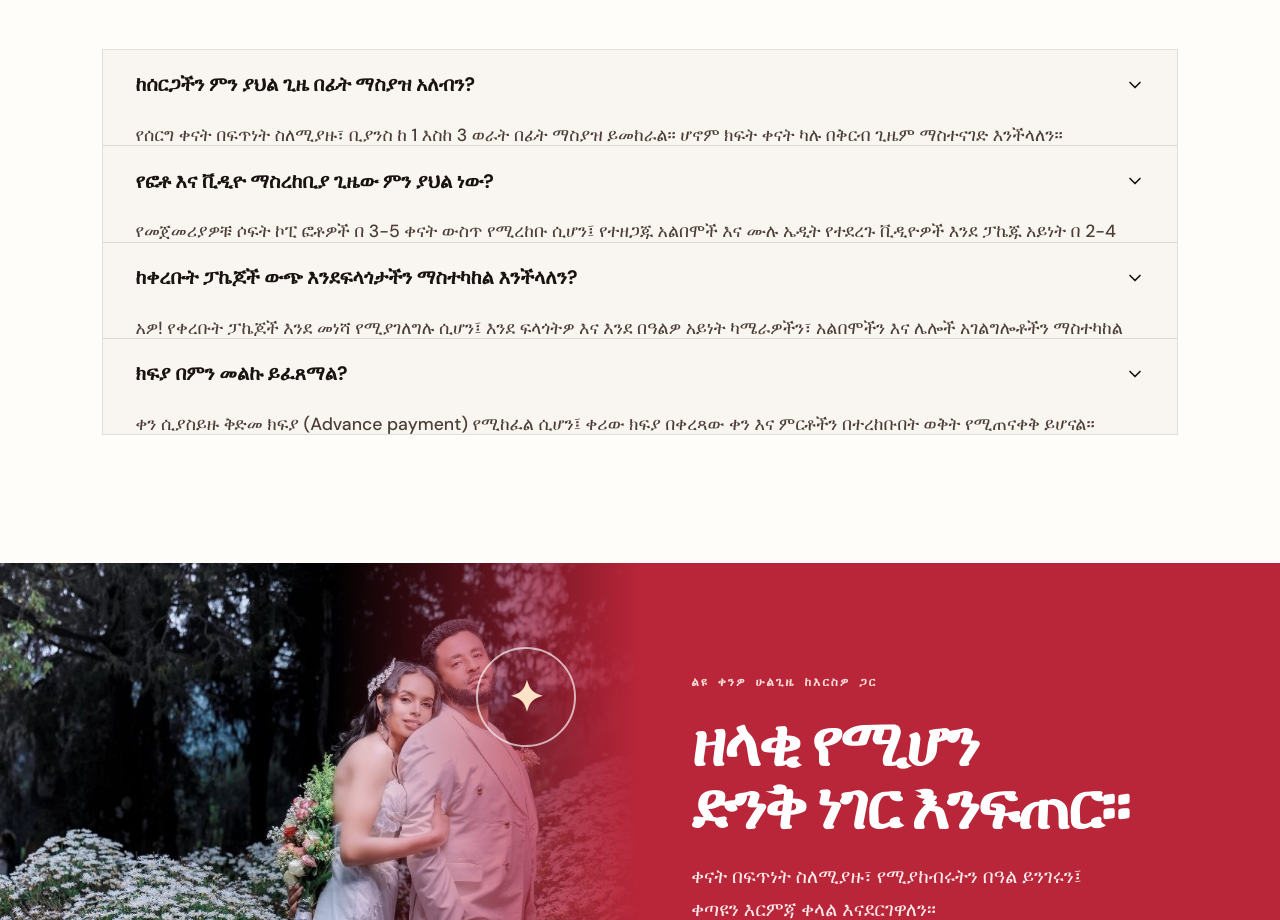
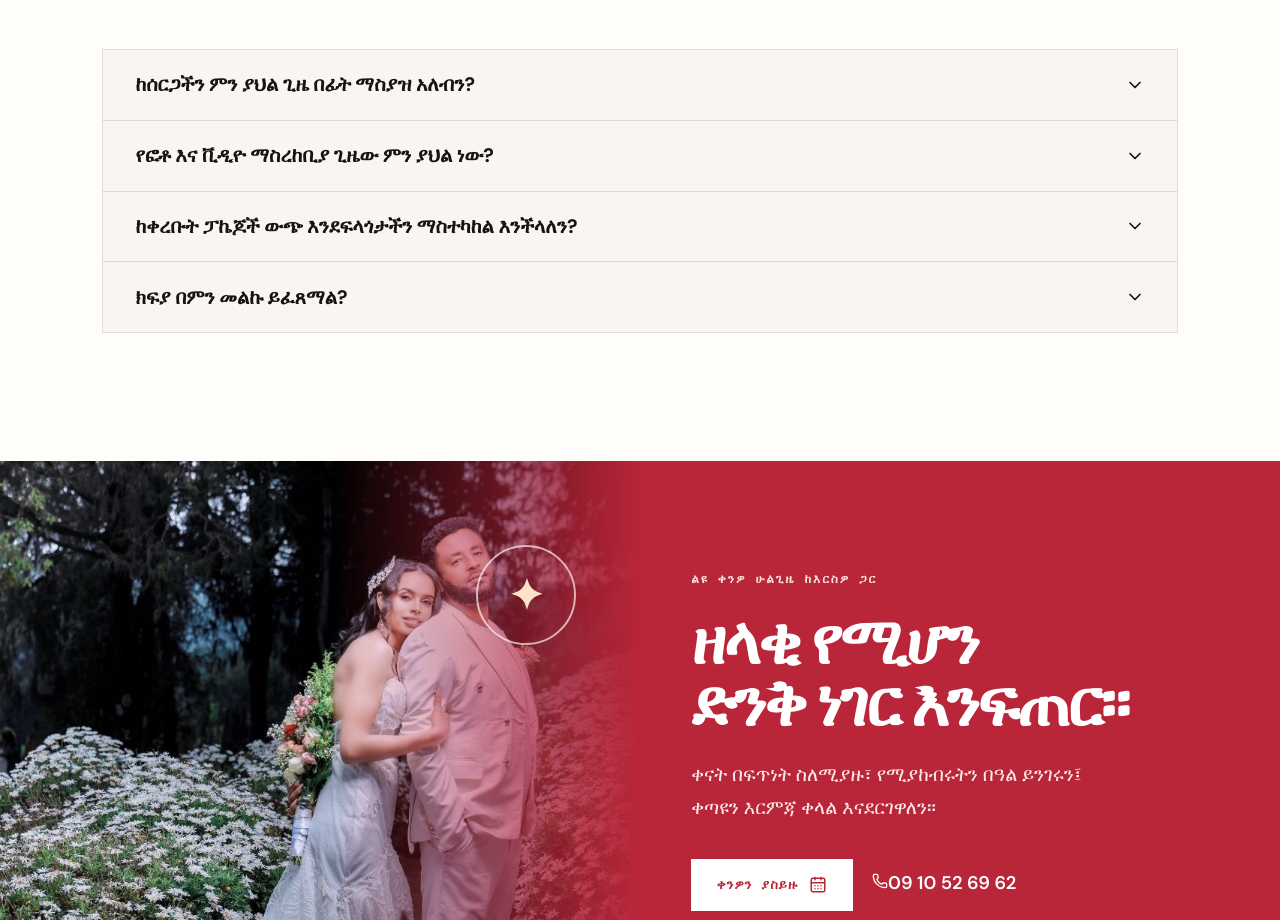
Before and after one commit to crossdagifx1/hope-photo-velo, a React (Vite) app: page / in a window 1280 px wide. Shown: the part 9720-10640 px from the top of the page. Built offline with nearby package versions, Linux system fonts and the light colour scheme; a web font is replaced by a local one.

Commit message:
fix: FAQ answer text clipping — wrap p in div for correct grid reveal

```diff
--- a/src/main.jsx
+++ b/src/main.jsx
@@ -680,7 +680,7 @@ function App() {
                     {isOpen ? <ChevronUp size={20} /> : <ChevronDown size={20} />}
                   </button>
                   <div className={isOpen ? 'faq-answer faq-answer-open' : 'faq-answer'}>
-                    <p>{faq.a}</p>
+                    <div><p>{faq.a}</p></div>
                   </div>
                 </div>
               );
--- a/src/styles.css
+++ b/src/styles.css
@@ -290,9 +290,11 @@ h1, h2 { font-family:'Playfair Display',Georgia,serif; font-weight:800; letter-s
 .faq-question:hover { color:var(--red); }
 .faq-question span { flex:1; }
 .faq-question svg { flex:0 0 auto; }
-.faq-answer { display:grid; grid-template-rows:0fr; transition:grid-template-rows .32s var(--ease); overflow:hidden; }
+.faq-answer { display:grid; grid-template-rows:0fr; transition:grid-template-rows .38s var(--ease); }
 .faq-answer-open { grid-template-rows:1fr; }
-.faq-answer > p { min-height:0; padding:0 2rem 1.6rem; margin:0; font-size:1.1rem; font-weight:500; color:#4a3e37; line-height:1.78; }
+.faq-answer > div { min-height:0; overflow:hidden; }
+.faq-answer > div > p { padding:0 2rem 1.8rem; margin:0; font-size:1.1rem; font-weight:500; color:#4a3e37; line-height:1.82; white-space:normal; word-break:break-word; overflow-wrap:break-word; }
+
 
 /* ── CLOSING CTA ── */
 .closing-cta { min-height:560px; display:grid; grid-template-columns:1fr 1fr; background:var(--red); color:#fff; }
```
